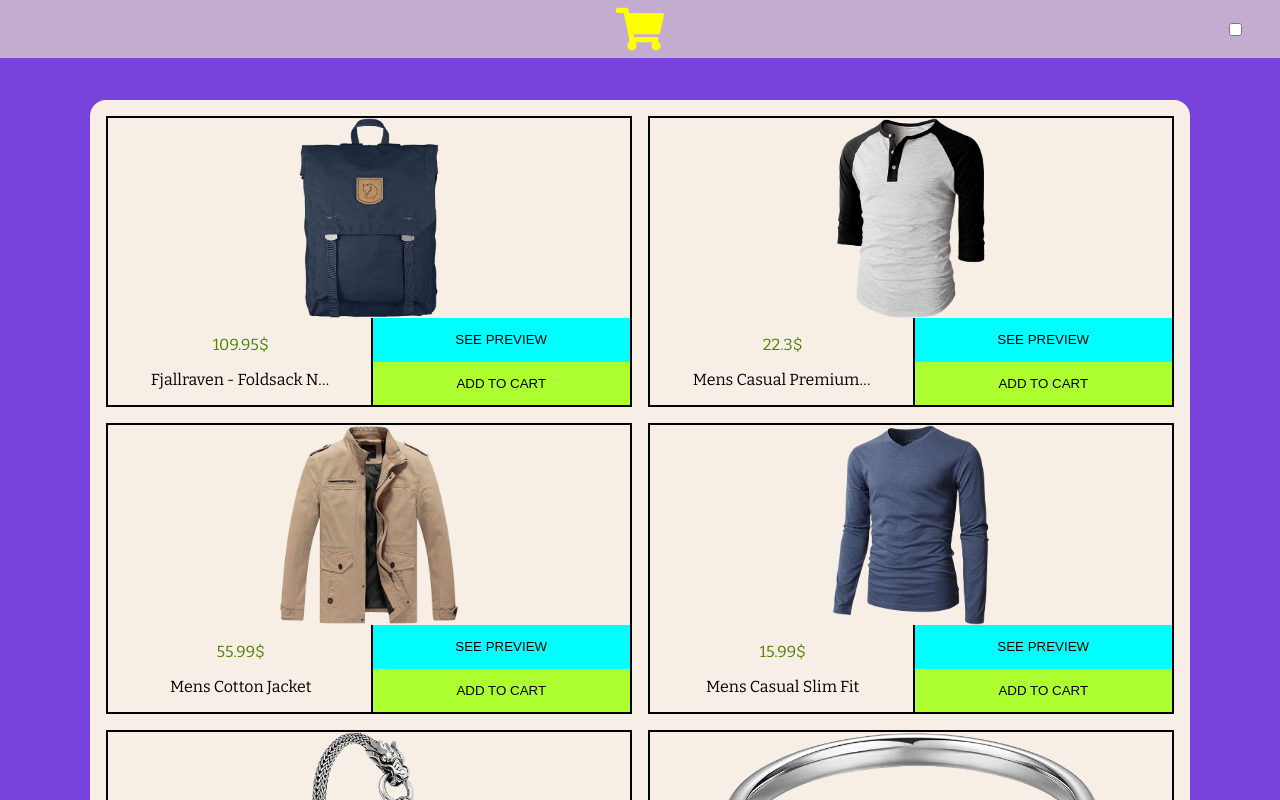
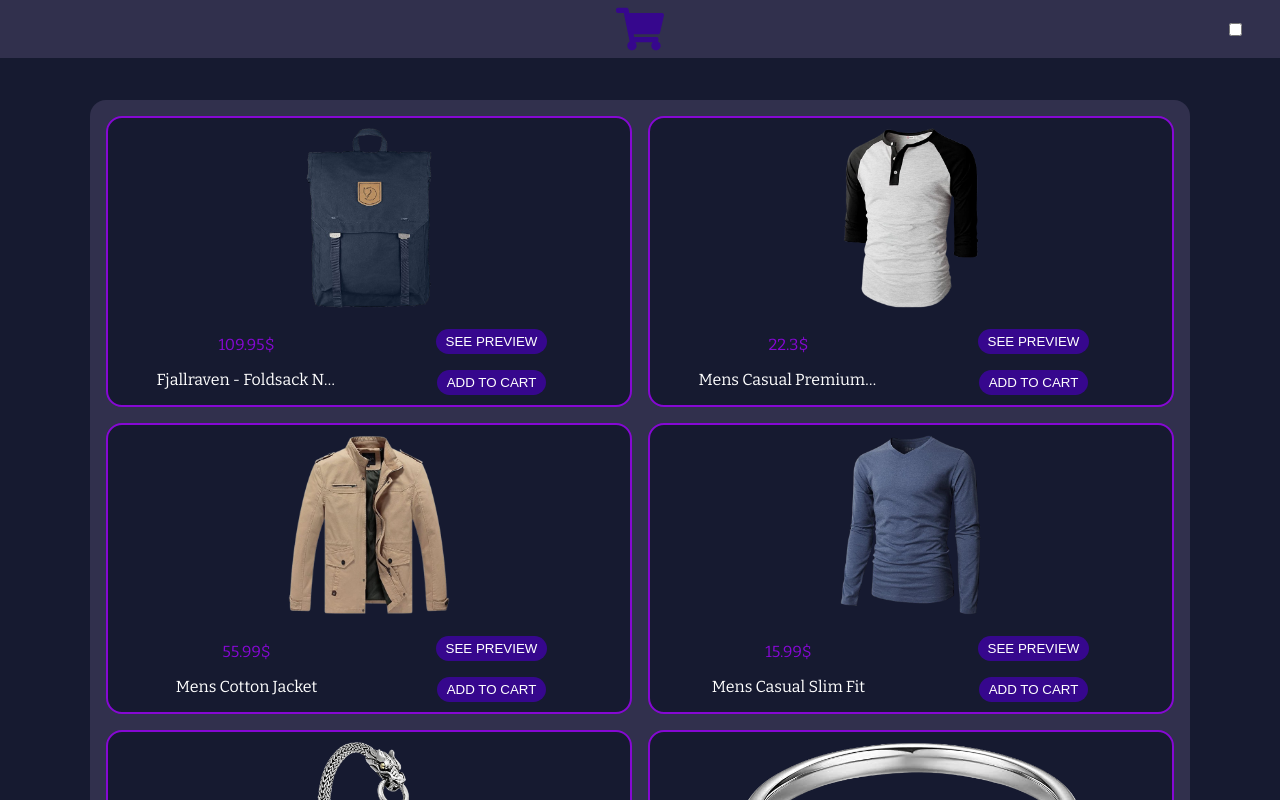
Before and after one commit to Eckry/store-app, a React (Vite) app: page / in a window 1280 px wide. Shown: the top 800 px of the page. Built offline with nearby package versions, Linux system fonts and the light colour scheme.

Commit message:
add styles to main page

```diff
--- a/src/App.css
+++ b/src/App.css
@@ -9,15 +9,16 @@
 }
 
 :root {
-  --primary-color: #fffbf5;
-  --secondary-color: #f7efe5;
-  --tertiary-color: #c3acd0;
-  --highlight-color: #7743db;
+  --primary-color: #161A30;
+  --secondary-color: #31304D;
+  --tertiary-color: #8608d4;
+  --highlight-color: #36078d;
 }
 
 body {
-  background-color: var(--highlight-color);
+  background-color: var(--primary-color);
   font-family: "Bitter", serif;
+  color: white;
   height: 100vh;
 }
 
--- a/src/components/styles/Header.css
+++ b/src/components/styles/Header.css
@@ -1,6 +1,6 @@
 .header {
   position: absolute;
-  background-color: var(--tertiary-color);
+  background-color: var(--secondary-color);
   height: fit-content;
   padding: 1rem;
   width: 100%;
@@ -22,7 +22,7 @@
   outline: none;
   border: none;
   font-size: 3rem;
-  color: yellow;
+  color: var(--highlight-color);
 }
 
 .number-of-products-container {
--- a/src/components/styles/Product.css
+++ b/src/components/styles/Product.css
@@ -1,15 +1,18 @@
 .product-container {
   width: 100%;
-  border: 2px solid black;
   display: flex;
   flex-direction: column;
   height: 291px;
+  border-radius: 1rem;
+  background-color: var(--primary-color);
+  border: 2px solid var(--tertiary-color);
 }
 
 .product-image {
   width: 100%;
   height: 200px;
   object-fit: contain;
+  padding: 10px;
 }
 
 .product-information {
@@ -17,8 +20,9 @@
   display: grid;
   grid-template-columns: 1fr 1fr;
   overflow: hidden;
-  padding: 0 0 0 3px;
+  place-content: center;
   height: 88px;
+  padding: 1rem;
 }
 
 .price-and-name-container {
@@ -31,7 +35,7 @@
 }
 
 .product-price {
-  color: rgb(79, 129, 4);
+  color: var(--tertiary-color);
 }
 
 .product-name {
@@ -49,22 +53,15 @@
   justify-content: space-around;
   align-items: center;
   height: 100%;
-  border-left: 2px solid black;
+  gap: 1rem ;
 }
 
-.preview-button {
-  background-color: aqua;
+.add-button, .preview-button {
+  color: white;
+  background-color: var(--highlight-color);
+  border-radius: 1rem;
+  padding: 5px 10px;
   height: 100%;
-  width: 100%;
-  cursor: pointer;
-  outline: none;
-  border: none;
-}
-
-.add-button {
-  background-color: greenyellow;
-  height: 100%;
-  width: 100%;
   cursor: pointer;
   outline: none;
   border: none;
```
